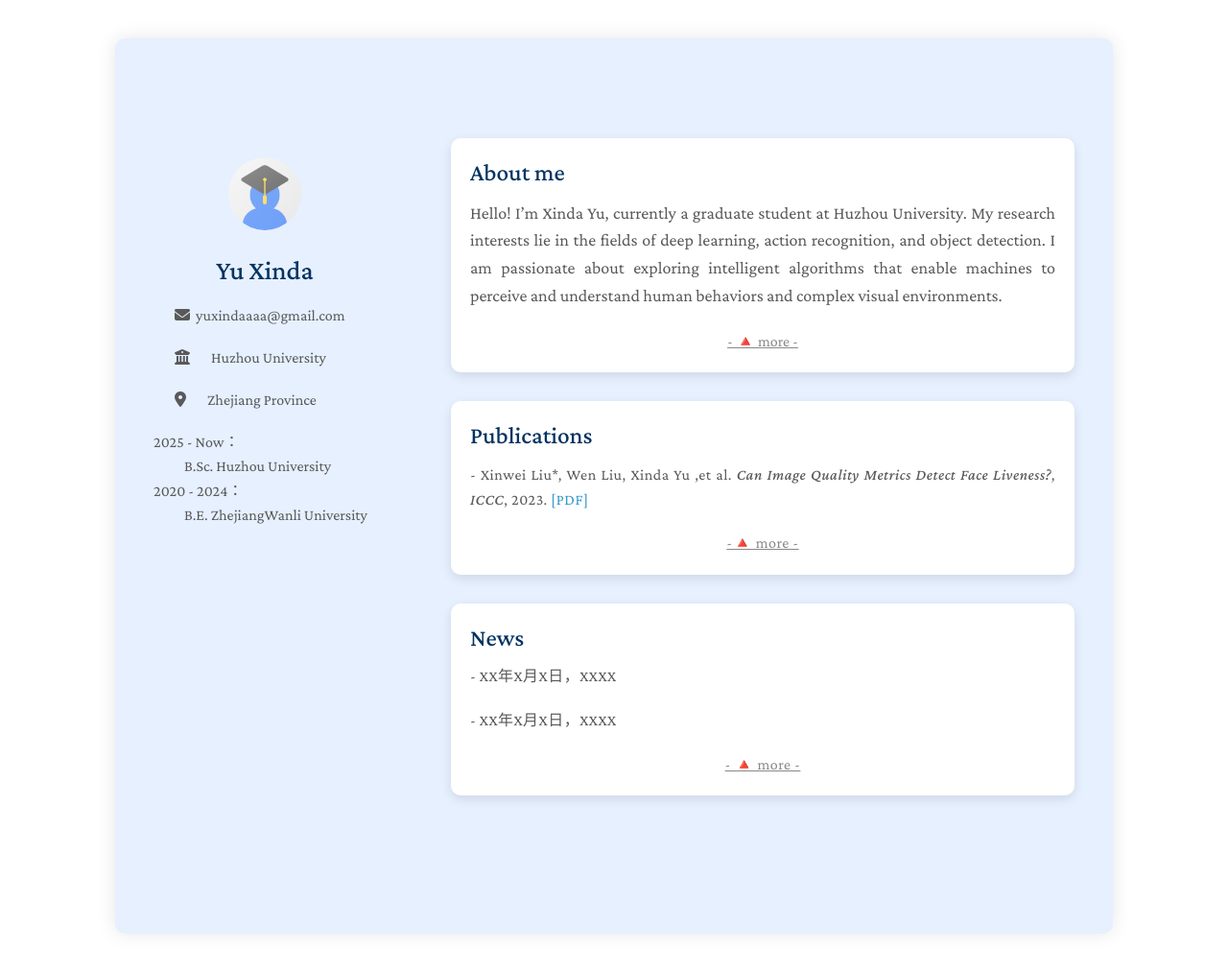
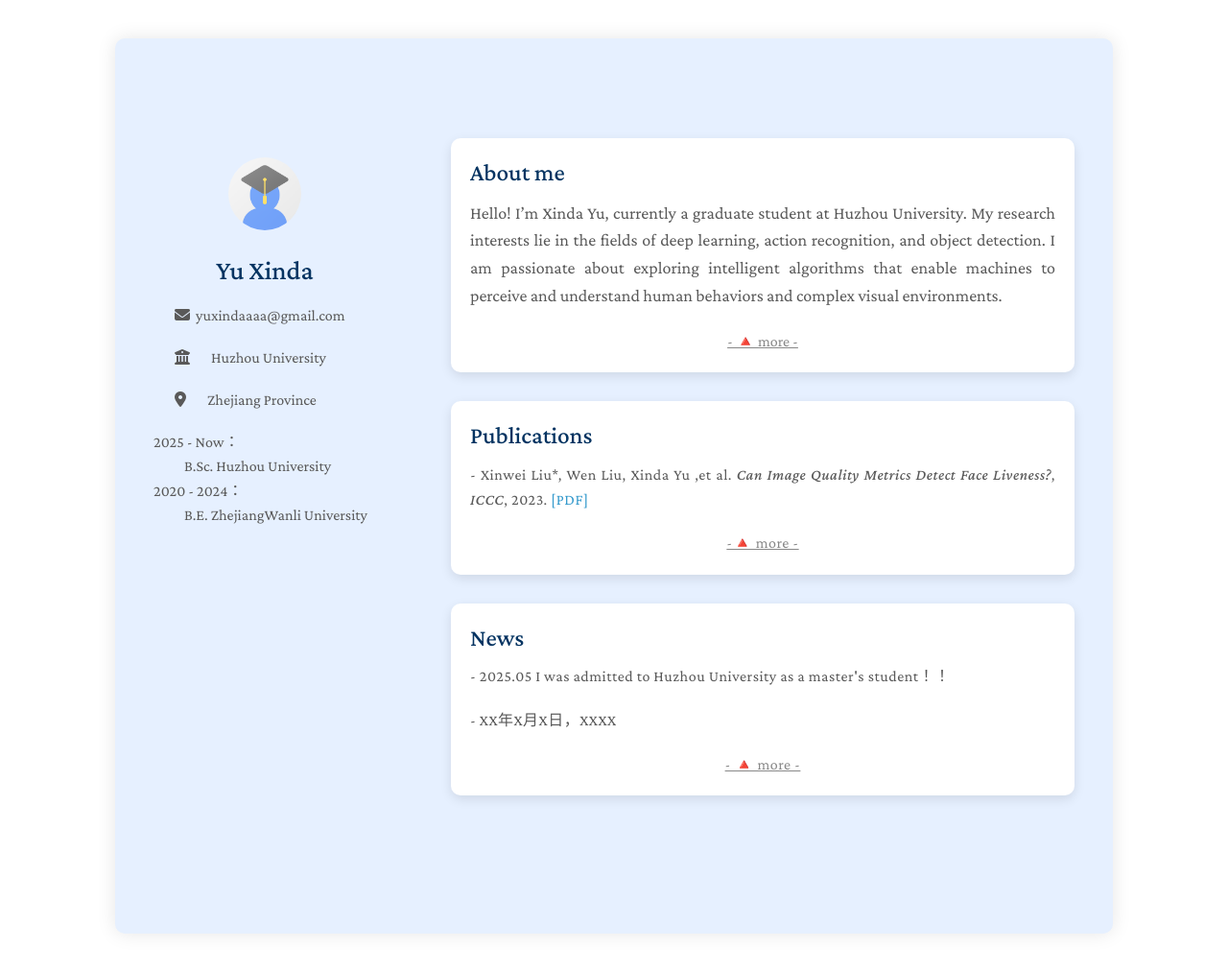
Before and after one commit to Yu-Xinda/Yu.github.io, a Jekyll site: the page built from index.md, in a window 1280 px wide and 1013 px high. Shown: the whole window at 96% size. Built offline with Jekyll 4.4.1, drawn with Linux system fonts in a browser that asks for light colours; a style sheet for code colours, icons or effects is not loaded.

Commit message:
Update news.md

```diff
--- a/_includes/news.md
+++ b/_includes/news.md
@@ -4,7 +4,7 @@
 <br>
 <div style="font-size: 16px; line-height: 1.6; letter-spacing: 0.5px; text-align: justify;">
   <p>
-    - XX年X月X日，XXXX
+    - 2025.05 I was admitted to Huzhou University as a master's student！！
   </p>
   <p>
     - XX年X月X日，XXXX
```
